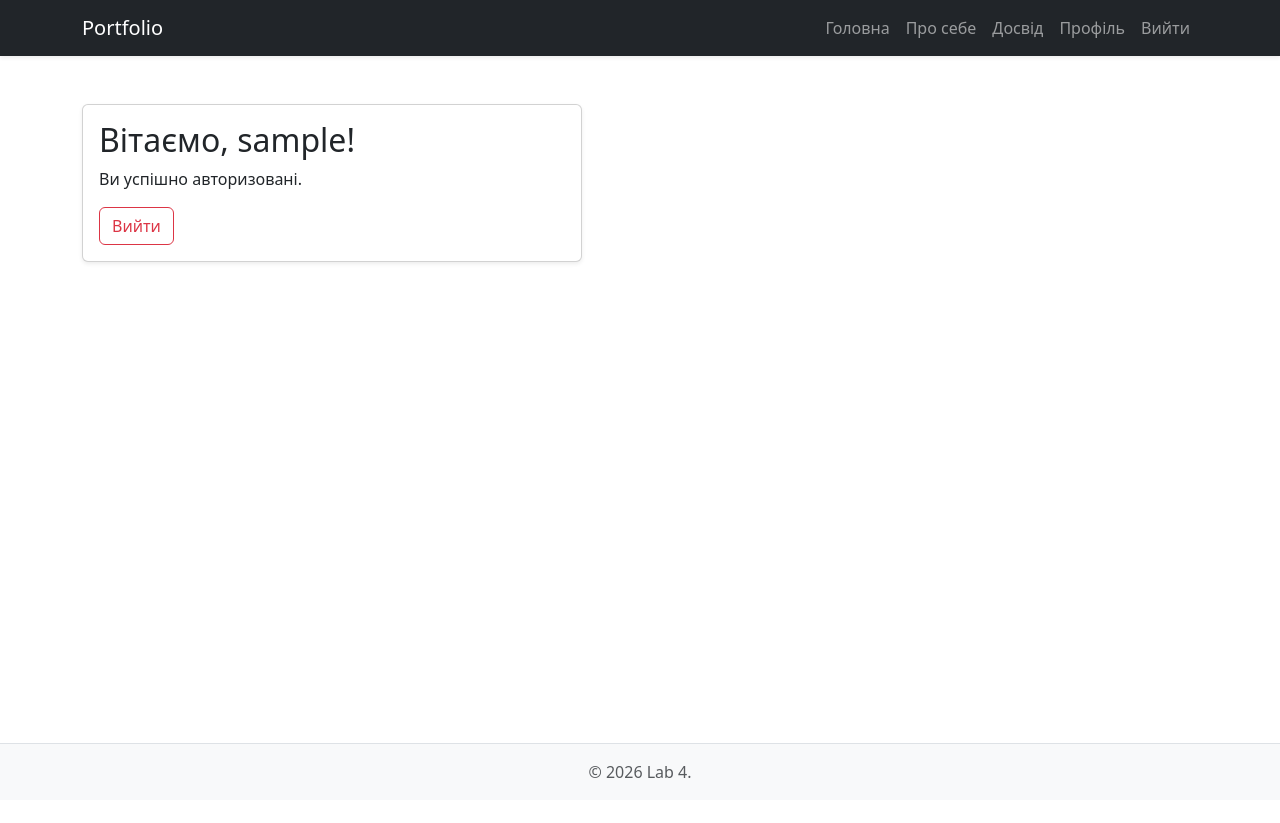
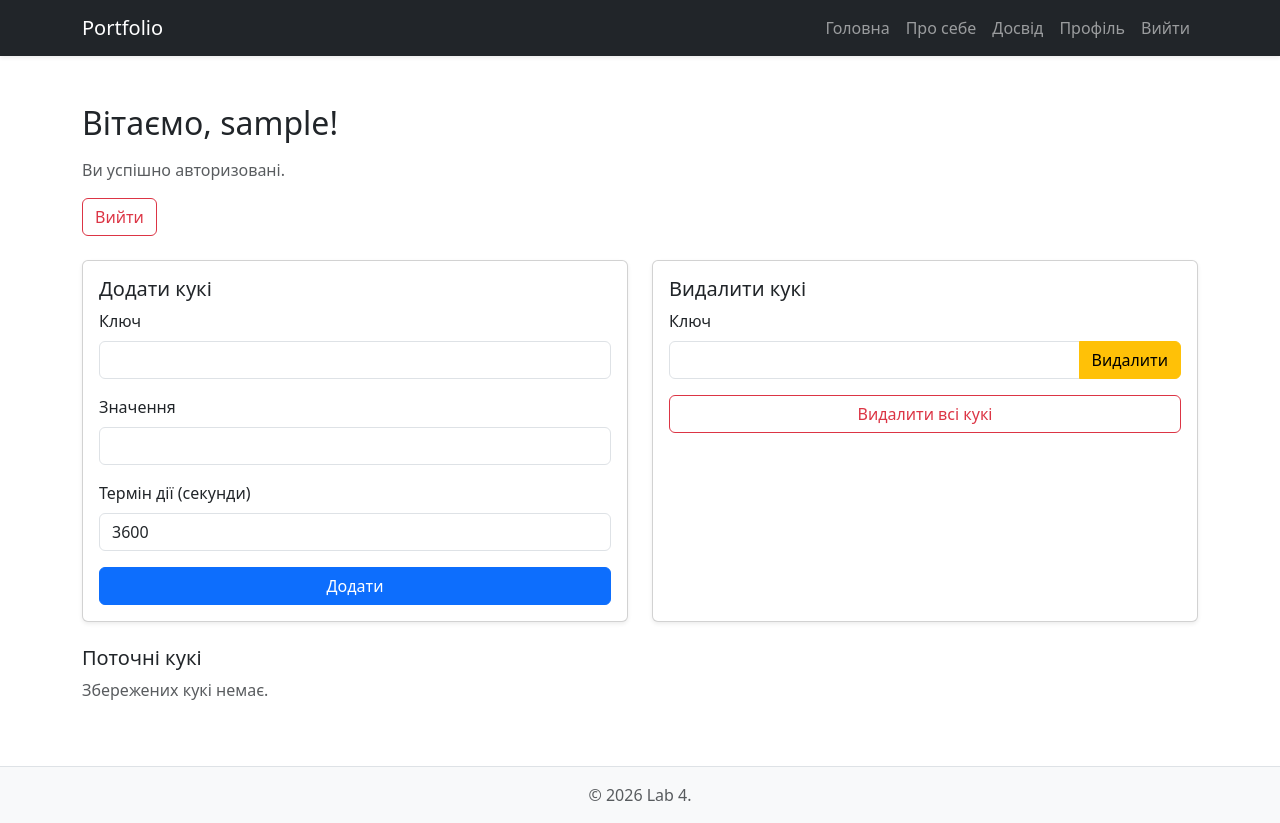
Before and after one commit to denyskashyrets24/flask-app-lab, a Flask app: page /users/profile in a window 1280 px wide. Before the commit the page ends 778 px from the top, so only its background shows below. Run offline with Flask 3, Linux system fonts and the light colour scheme; the visitor is signed in with stand-in values (Sample User, id 1).

Commit message:
add cookie management and active cookies table

```diff
--- a/app/users/templates/users/profile.html
+++ b/app/users/templates/users/profile.html
@@ -1,13 +1,114 @@
-{% extends "base.html" %} {% block title %}Профіль{% endblock %} {% block
-content %}
-<div class="card shadow-sm" style="max-width: 500px">
-  <div class="card-body">
-    <h2 class="card-title">Вітаємо, {{ username }}!</h2>
-    <p class="card-text">Ви успішно авторизовані.</p>
+{% extends 'base.html' %} {% block content %}
+<h2 class="mb-3">Вітаємо, {{ username }}!</h2>
+<p class="text-muted">Ви успішно авторизовані.</p>
 
-    <form method="POST" action="{{ url_for('users.logout') }}">
-      <button type="submit" class="btn btn-outline-danger">Вийти</button>
-    </form>
+<form method="POST" action="{{ url_for('users.logout') }}" class="mb-4">
+  <button type="submit" class="btn btn-outline-danger">Вийти</button>
+</form>
+
+<div class="row g-4">
+  <div class="col-lg-6">
+    <div class="card shadow-sm h-100">
+      <div class="card-body">
+        <h5 class="card-title">Додати кукі</h5>
+        <form method="POST" action="{{ url_for('users.cookie_add') }}">
+          <div class="mb-3">
+            <label for="cookie-key" class="form-label">Ключ</label>
+            <input
+              type="text"
+              class="form-control"
+              id="cookie-key"
+              name="key"
+              required
+            />
+          </div>
+          <div class="mb-3">
+            <label for="cookie-value" class="form-label">Значення</label>
+            <input
+              type="text"
+              class="form-control"
+              id="cookie-value"
+              name="value"
+              required
+            />
+          </div>
+          <div class="mb-3">
+            <label for="cookie-max-age" class="form-label"
+              >Термін дії (секунди)</label
+            >
+            <input
+              type="number"
+              class="form-control"
+              id="cookie-max-age"
+              name="max_age"
+              min="1"
+              value="3600"
+            />
+          </div>
+          <button type="submit" class="btn btn-primary w-100">Додати</button>
+        </form>
+      </div>
+    </div>
+  </div>
+
+  <div class="col-lg-6">
+    <div class="card shadow-sm h-100">
+      <div class="card-body">
+        <h5 class="card-title">Видалити кукі</h5>
+        <form
+          method="POST"
+          action="{{ url_for('users.cookie_delete') }}"
+          class="mb-3"
+        >
+          <label for="delete-key" class="form-label">Ключ</label>
+          <div class="input-group">
+            <input
+              type="text"
+              class="form-control"
+              id="delete-key"
+              name="key"
+              required
+            />
+            <button type="submit" class="btn btn-warning">Видалити</button>
+          </div>
+        </form>
+        <form
+          method="POST"
+          action="{{ url_for('users.cookies_delete_all') }}"
+          onsubmit="return confirm('Видалити всі кукі?');"
+        >
+          <button type="submit" class="btn btn-outline-danger w-100">
+            Видалити всі кукі
+          </button>
+        </form>
+      </div>
+    </div>
   </div>
 </div>
+
+<div class="mt-4">
+  <h5>Поточні кукі</h5>
+  {% if cookies %}
+  <div class="table-responsive">
+    <table class="table table-striped table-bordered align-middle">
+      <thead>
+        <tr>
+          <th scope="col">Ключ</th>
+          <th scope="col">Значення</th>
+        </tr>
+      </thead>
+      <tbody>
+        {% for key, value in cookies.items() %}
+        <tr>
+          <td>{{ key }}</td>
+          <td>{{ value }}</td>
+        </tr>
+        {% endfor %}
+      </tbody>
+    </table>
+  </div>
+  {% else %}
+  <p class="text-muted">Збережених кукі немає.</p>
+  {% endif %}
+</div>
 {% endblock %}
--- a/app/users/views.py
+++ b/app/users/views.py
@@ -1,10 +1,22 @@
-from flask import Blueprint, render_template, request, redirect, url_for, flash, session
+from flask import render_template, request, redirect, url_for, flash, session
 from . import users_bp
 
 FAKE_USERS = {
     "admin": "admin123",
     "student": "qwerty",
 }
+
+COOKIE_PATH = "/"
+SESSION_COOKIE_NAME = "session"
+DEFAULT_COOKIE_MAX_AGE = 3600
+
+
+def _require_login():
+    if not session.get("username"):
+        flash("Сесія недоступна. Будь ласка, увійдіть у систему.", "warning")
+        return redirect(url_for("users.login"))
+    return None
+
 
 @users_bp.route("/login", methods=["GET", "POST"])
 def login():
@@ -25,12 +37,86 @@ def login():
 
 @users_bp.route("/profile")
 def profile():
-    username = session.get("username")
-    if not username:
-        flash("Сесія недоступна. Будь ласка, увійдіть у систему.", "warning")
-        return redirect(url_for("users.login"))
+    redirect_response = _require_login()
+    if redirect_response:
+        return redirect_response
 
-    return render_template("users/profile.html", username=username)
+    cookies = {k: v for k, v in request.cookies.items() if k != SESSION_COOKIE_NAME}
+    return render_template(
+        "users/profile.html",
+        username=session["username"],
+        cookies=cookies,
+    )
+
+
+@users_bp.route("/profile/cookies/add", methods=["POST"])
+def cookie_add():
+    redirect_response = _require_login()
+    if redirect_response:
+        return redirect_response
+
+    key = request.form.get("key", "").strip()
+    value = request.form.get("value", "").strip()
+    max_age_raw = request.form.get("max_age", "").strip()
+
+    if not key or not value or key == SESSION_COOKIE_NAME:
+        flash("Ключ і значення є обов'язковими. Ключ «session» зарезервовано.", "danger")
+        return redirect(url_for("users.profile"))
+
+    try:
+        max_age = int(max_age_raw) if max_age_raw else DEFAULT_COOKIE_MAX_AGE
+        if max_age <= 0:
+            raise ValueError
+    except ValueError:
+        flash("Термін дії має бути додатним цілим числом (у секундах).", "danger")
+        return redirect(url_for("users.profile"))
+
+    response = redirect(url_for("users.profile"))
+    response.set_cookie(key, value, max_age=max_age, path=COOKIE_PATH)
+    flash(f"Кукі «{key}» додано (термін дії: {max_age} с).", "success")
+    return response
+
+
+@users_bp.route("/profile/cookies/delete", methods=["POST"])
+def cookie_delete():
+    redirect_response = _require_login()
+    if redirect_response:
+        return redirect_response
+
+    key = request.form.get("key", "").strip()
+
+    if not key or key == SESSION_COOKIE_NAME:
+        flash("Вкажіть ключ кукі для видалення.", "danger")
+        return redirect(url_for("users.profile"))
+
+    response = redirect(url_for("users.profile"))
+    if key in request.cookies:
+        response.delete_cookie(key, path=COOKIE_PATH)
+        flash(f"Кукі «{key}» видалено.", "success")
+    else:
+        flash(f"Кукі «{key}» не знайдено.", "warning")
+    return response
+
+
+@users_bp.route("/profile/cookies/delete-all", methods=["POST"])
+def cookies_delete_all():
+    redirect_response = _require_login()
+    if redirect_response:
+        return redirect_response
+
+    response = redirect(url_for("users.profile"))
+    deleted = 0
+    for key in request.cookies:
+        if key == SESSION_COOKIE_NAME:
+            continue
+        response.delete_cookie(key, path=COOKIE_PATH)
+        deleted += 1
+
+    if deleted:
+        flash(f"Видалено кукі: {deleted}.", "success")
+    else:
+        flash("Немає кукі для видалення.", "info")
+    return response
 
 
 @users_bp.route("/logout", methods=["POST"])
```
